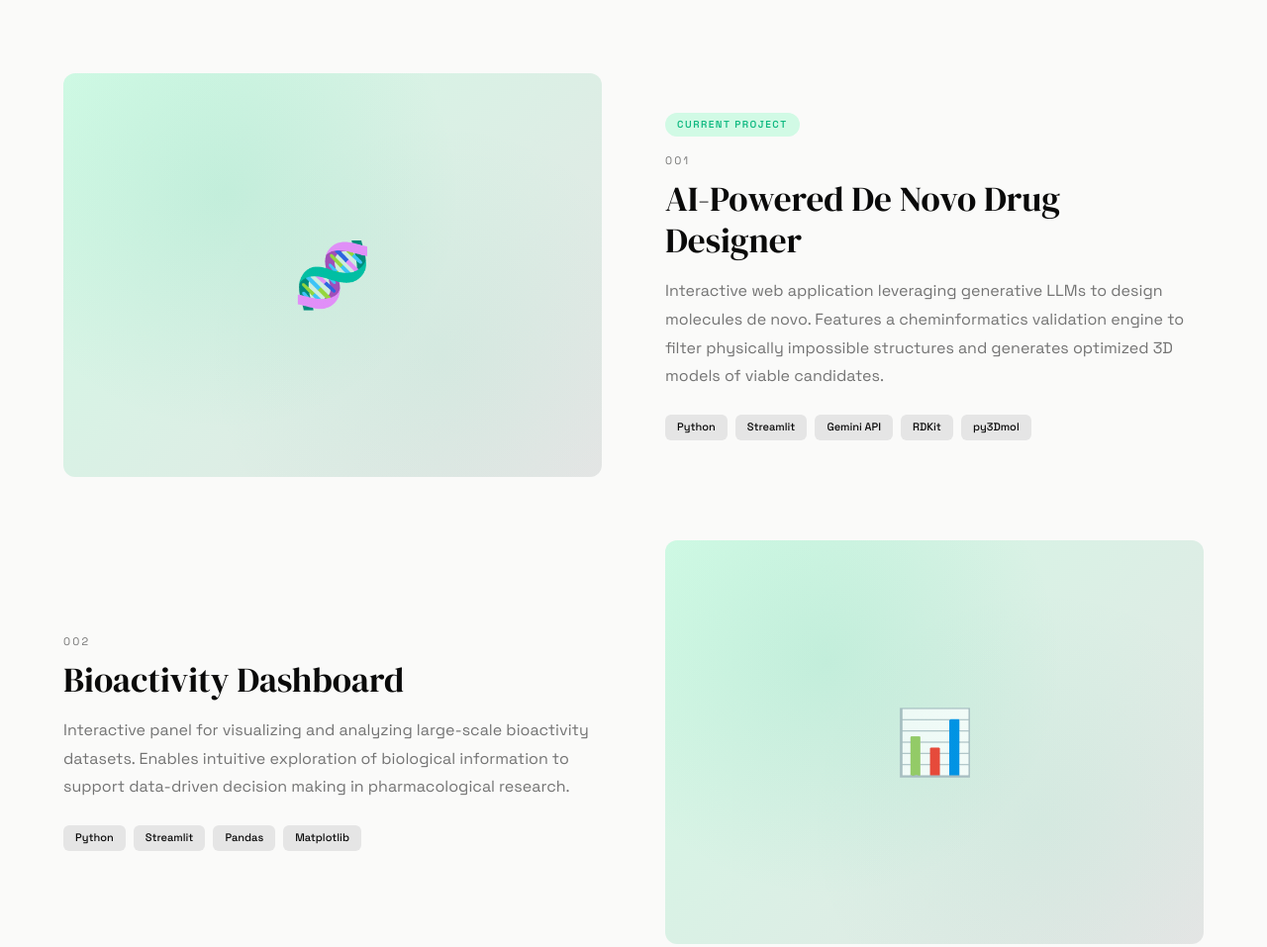
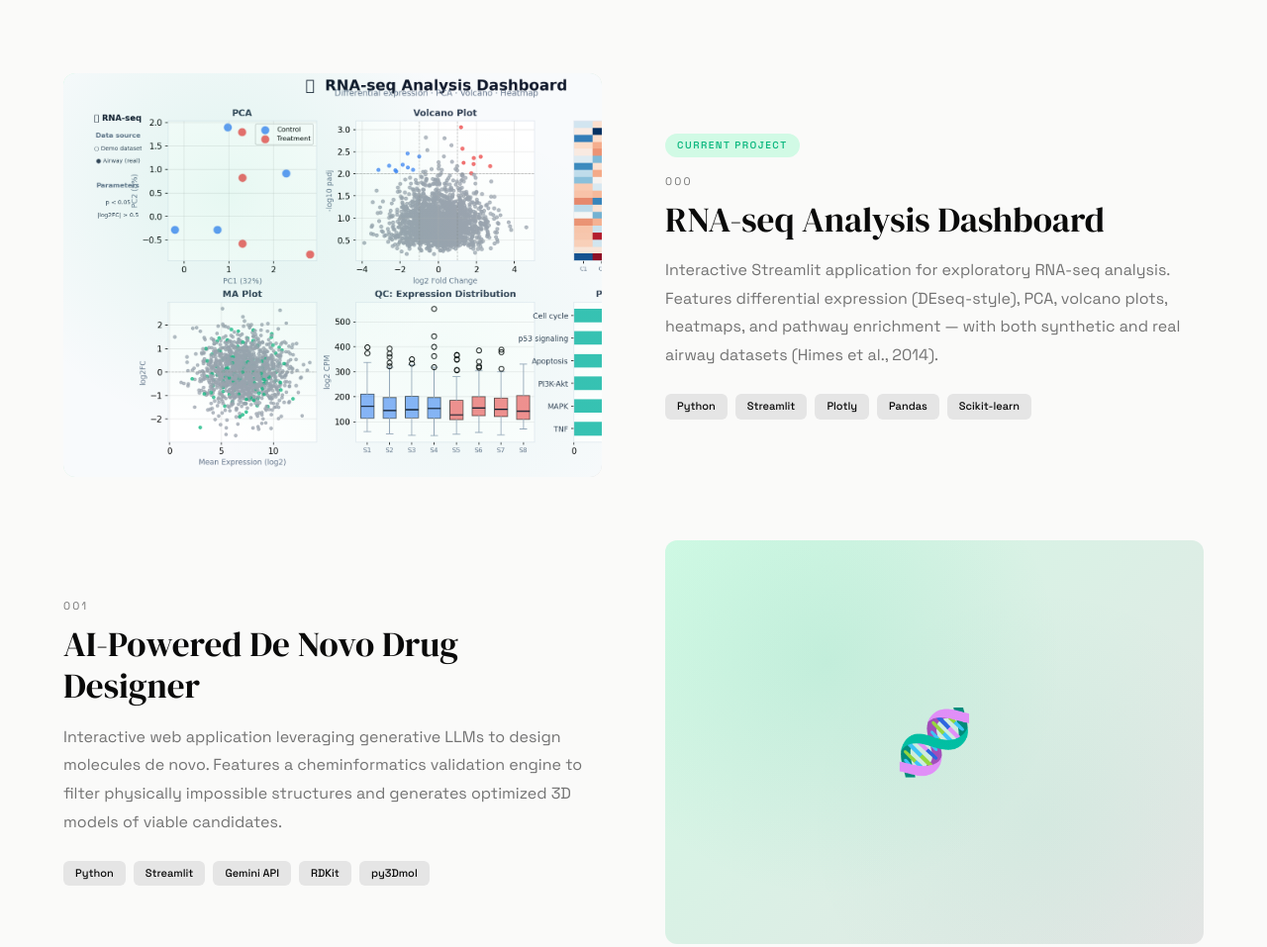
Before and after one commit to marwansaabi/marwansaabi.github.io, a plain HTML site: page index.html in a window 1280 px wide. Shown: the part 1160-2117 px from the top of the page at 99% size. Drawn offline with Linux system fonts and the light colour scheme.

Commit message:
feat: add RNA-seq Dashboard project with preview image to portfolio

```diff
--- a/index.html
+++ b/index.html
@@ -353,6 +353,18 @@
     position: relative;
     overflow: hidden;
     transition: transform 0.5s ease;
+  }
+  .project-visual img {
+    width: 100%;
+    height: 100%;
+    object-fit: cover;
+    border-radius: 12px;
+    display: block;
+  }
+  .project-visual a {
+    display: block;
+    width: 100%;
+    height: 100%;
   }
 
   .project-card:hover .project-visual {
@@ -847,9 +859,34 @@
 
   <div class="projects-grid">
     <div class="project-card scroll-reveal">
+      <div class="project-visual">
+        <a href="https://marwansaabi-rnaseq-dashboard.streamlit.app" target="_blank">
+          <img src="rnaseq_preview.png" alt="RNA-seq Dashboard Preview">
+        </a>
+      </div>
+      <div class="project-content">
+        <span class="featured">Current Project</span>
+        <div class="project-number">000</div>
+        <h3 class="project-title">RNA-seq Analysis Dashboard</h3>
+        <p class="project-desc">
+          Interactive Streamlit application for exploratory RNA-seq analysis.
+          Features differential expression (DEseq-style), PCA, volcano plots,
+          heatmaps, and pathway enrichment — with both synthetic and real
+          airway datasets (Himes et al., 2014).
+        </p>
+        <div class="project-tags">
+          <span class="tag">Python</span>
+          <span class="tag">Streamlit</span>
+          <span class="tag">Plotly</span>
+          <span class="tag">Pandas</span>
+          <span class="tag">Scikit-learn</span>
+        </div>
+      </div>
+    </div>
+
+    <div class="project-card scroll-reveal">
       <div class="project-visual">🧬</div>
       <div class="project-content">
-        <span class="featured">Current Project</span>
         <div class="project-number">001</div>
         <h3 class="project-title">AI-Powered De Novo Drug Designer</h3>
         <p class="project-desc">
```
Also changed, not shown: rnaseq_preview.png (added).
